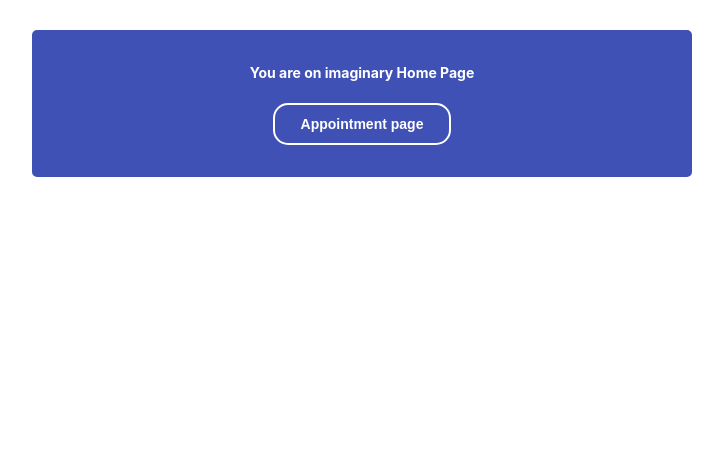
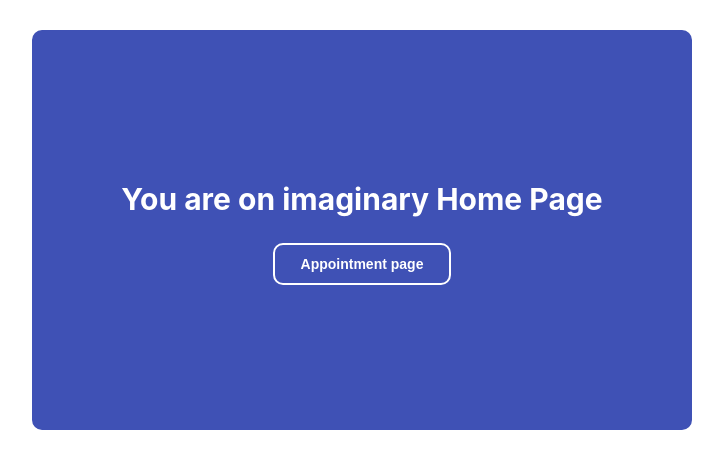
Before and after one commit to romanzakaryan/testAppointment, a React (Create React App) app: page /home in a window 1280 px wide. Shown: the top 468 px of the page, without its empty margins (278-1001 px from the left). Built offline with nearby package versions, Linux system fonts and the light colour scheme; no server answers.

Commit message:
feat(*): add succes & apology styles

```diff
--- a/src/App.css
+++ b/src/App.css
@@ -7,3 +7,9 @@
 * {
   font-size: 14px;
 }
+
+@media (max-width: 630px) {
+  .App {
+    margin: 0 auto;
+  }
+}
--- a/src/components/successPage/SuccessPage.tsx
+++ b/src/components/successPage/SuccessPage.tsx
@@ -33,8 +33,16 @@ export const SuccessPage = () => {
             <div className={styles.successHeader}>
                 <h4>{businessName}</h4>
                 {isAppointmentExisted
-                    ? <p>Sorry, but you already have a confirmed appointment {name}.</p>
-                    : <p>Your appointment has been confirmed {name}.</p>
+                    ? <div className={`${styles.text} ${styles.apologyText}`}>
+                        <span>&#9888;</span>
+                        &nbsp;
+                        <p>Sorry, but you already have a confirmed appointment {name}.</p>
+                    </div>
+                    : <div className={`${styles.text} ${styles.successText}`}>
+                        <span>&#10003;</span>
+                        &nbsp;
+                        <p>Your appointment has been confirmed {name}.</p>
+                    </div>
                 }
 
             </div>
--- a/src/components/successPage/styles.module.scss
+++ b/src/components/successPage/styles.module.scss
@@ -1,10 +1,7 @@
 .container {
     box-sizing: border-box;
-
-    h4 {
-        font-size: 20px;
-        font-weight: bold;
-    }
+    line-height: 1.6;
+    font-weight: bold;
 
     .appointmentInfo {
         margin-bottom: 20px;
@@ -12,6 +9,29 @@
 
     .successHeader {
         margin-bottom: 20px;
+
+        h4 {
+            font-size: 30px;
+            font-weight: bold;
+            margin-bottom: 10px;
+        }
+
+        .text {
+            color: green;
+            font-weight: bold;
+            align-items: center;
+            display: flex;
+            font-size: 20px;
+            span {
+                font-size: 30px;
+            }
+            p {
+                font-size: 20px;
+            }
+        }
+        .apologyText {
+            color: red;
+        }
     }
 
     .mailInfo {
--- a/src/pages/appointmentPage/styles.module.scss
+++ b/src/pages/appointmentPage/styles.module.scss
@@ -13,7 +13,7 @@
 @media (max-width: 630px) {
     .container {
         border: none;
-        padding: 10px;
+        padding: 30px 20px;
         min-height: 0;
         display: block;
 
--- a/src/pages/homePage/styles.module.scss
+++ b/src/pages/homePage/styles.module.scss
@@ -1,21 +1,27 @@
 .container {
+    display: flex;
+    align-items: center;
+    justify-content: center;
+    flex-direction: column;
     margin: 0 auto;
     max-width: 660px;
+    height: 400px;
     padding: 30px;
     background-color: #3f51b5;
     border: 2px solid #3f51b5;
-    border-radius: 5px;
+    border-radius: 10px;
     box-sizing: border-box;
-    line-height: 1.5;
+    line-height: 1.6;
 
     h1 {
         margin-bottom: 20px;
         color: white;
+        font-size: 30px;
     }
 
     .appointmentButton {
         border: 2px solid white;
-        border-radius: 15px;
+        border-radius: 10px;
         cursor: pointer;
         font-weight: bold;
         background: #3f51b5;
--- a/src/store/modules/appointmentForm/operations.ts
+++ b/src/store/modules/appointmentForm/operations.ts
@@ -62,6 +62,7 @@ export const fetchFinalFormBooking = (payload: payloadBooking): AppThunk => asyn
     const startDate = changeDateFormat(new Date());
 
     try {
+        dispatch(setLoading());
         const existenceResponse = await getCurrentUserAppointmentInfo(email, startDate, serviceId, resourceId);
 
         if (!existenceResponse) {
```
